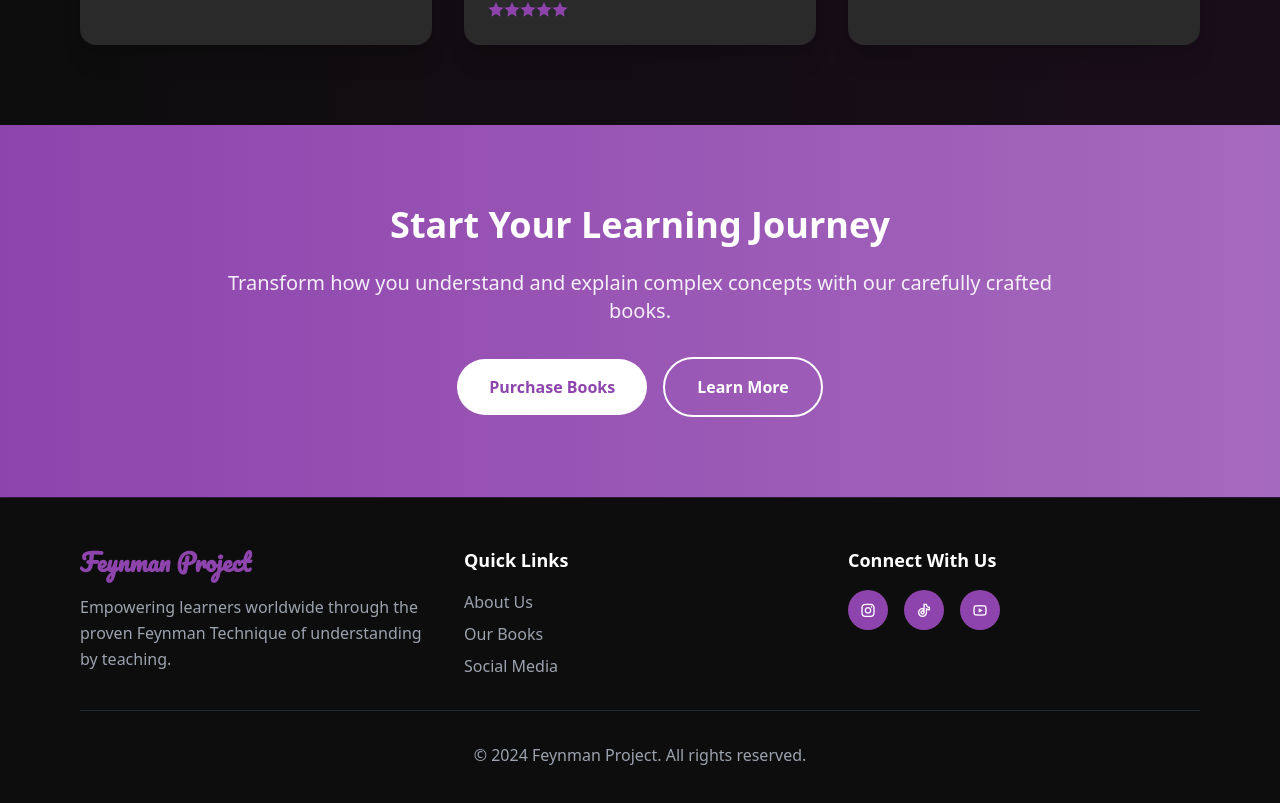
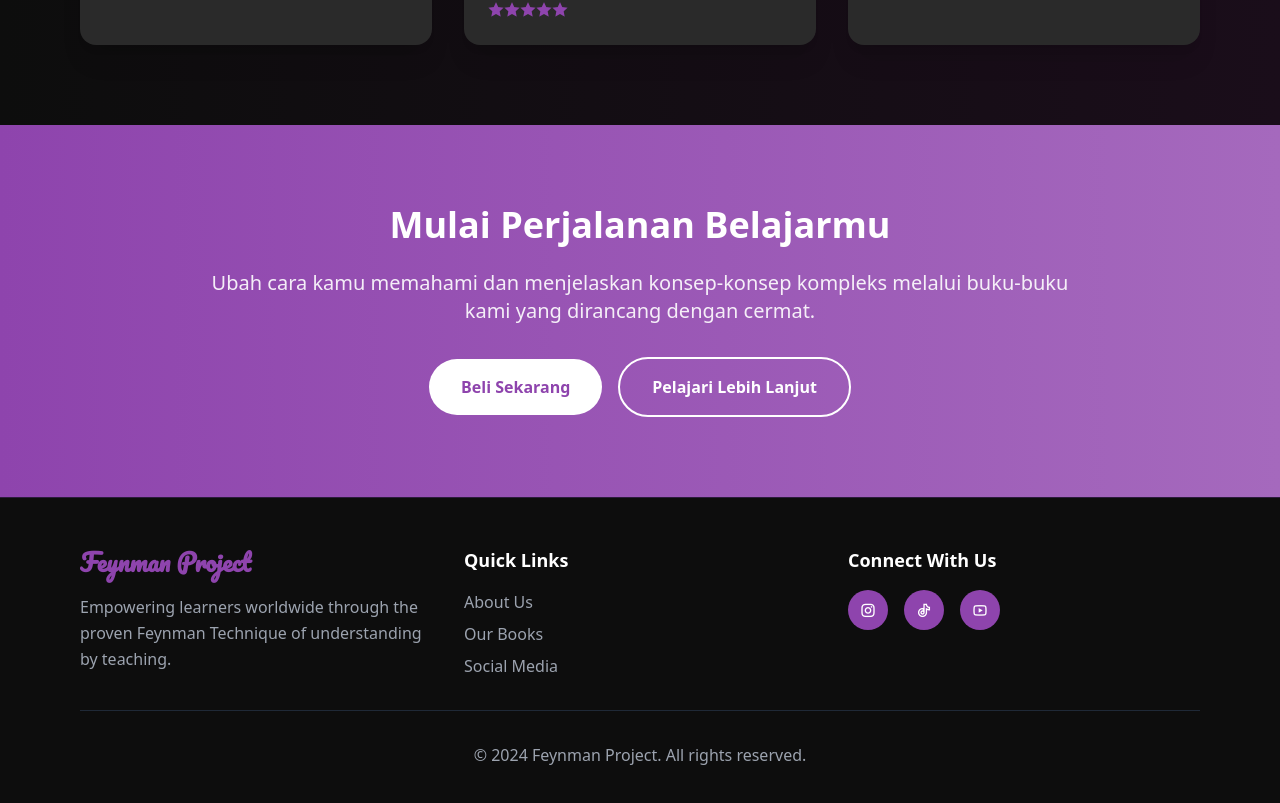
Before and after one commit to FeynmanProject/feynmanproject.github.io, a Next.js app: page /books in a window 1280 px wide. Shown: the part 4206-5009 px from the top of the page. Built offline with nearby package versions, Linux system fonts and the light colour scheme.

Commit message:
Update page.tsx

```diff
--- a/app/books/page.tsx
+++ b/app/books/page.tsx
@@ -389,9 +389,9 @@ export default function Books() {
       {/* CTA Section */}
       <section className="py-20 bg-gradient-to-r from-[#8E44AD] to-[#A569BD]">
         <div className="max-w-4xl mx-auto px-4 text-center">
-          <h2 className="text-3xl md:text-4xl font-bold mb-6">Start Your Learning Journey</h2>
+          <h2 className="text-3xl md:text-4xl font-bold mb-6">Mulai Perjalanan Belajarmu</h2>
           <p className="text-xl mb-8 opacity-90">
-            Transform how you understand and explain complex concepts with our carefully crafted books.
+            Ubah cara kamu memahami dan menjelaskan konsep-konsep kompleks melalui buku-buku kami yang dirancang dengan cermat.
           </p>
           <div className="flex flex-col sm:flex-row gap-4 justify-center items-center">
             <a
@@ -400,10 +400,10 @@ export default function Books() {
               rel="noopener noreferrer"
               className="bg-white text-[#8E44AD] px-8 py-4 rounded-full font-semibold hover:bg-gray-100 transition-all duration-300 transform hover:scale-105 cursor-pointer whitespace-nowrap"
             >
-              Purchase Books
+              Beli Sekarang
             </a>
             <Link href="/about" className="border-2 border-white text-white hover:bg-white hover:text-[#8E44AD] px-8 py-4 rounded-full font-semibold transition-all duration-300 cursor-pointer whitespace-nowrap">
-              Learn More
+              Pelajari Lebih Lanjut
             </Link>
           </div>
         </div>
```
